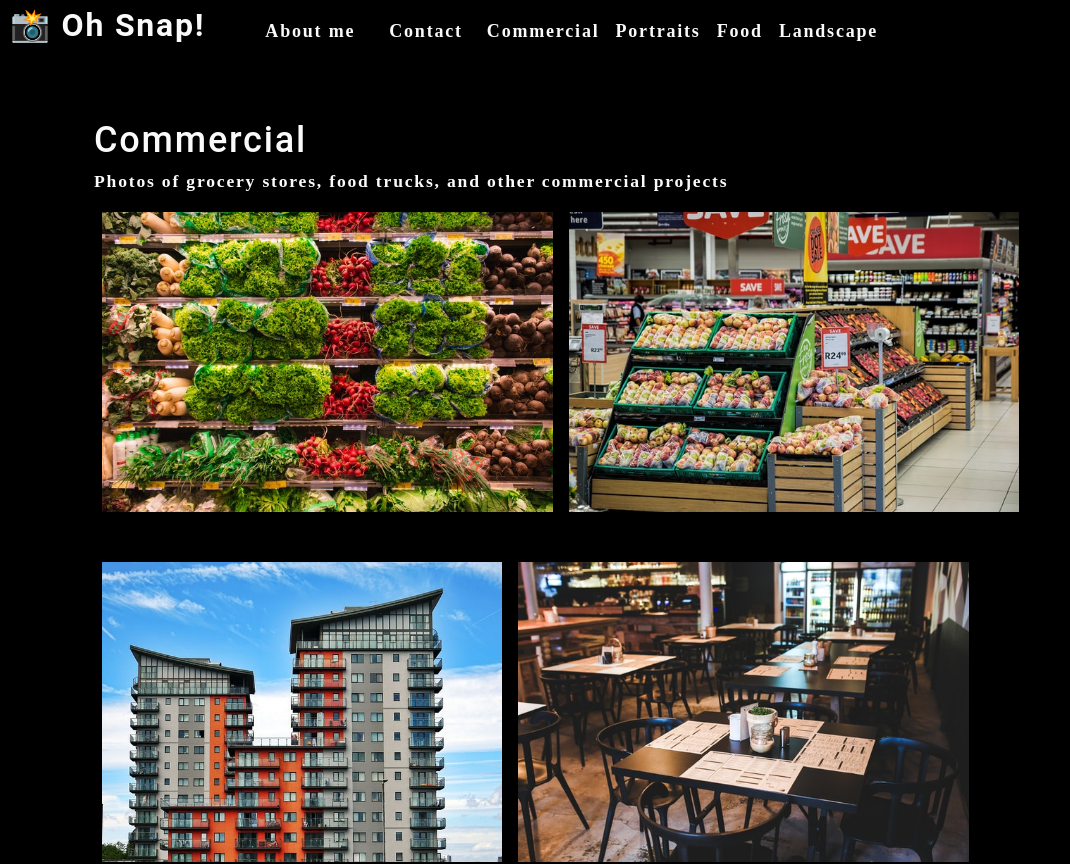
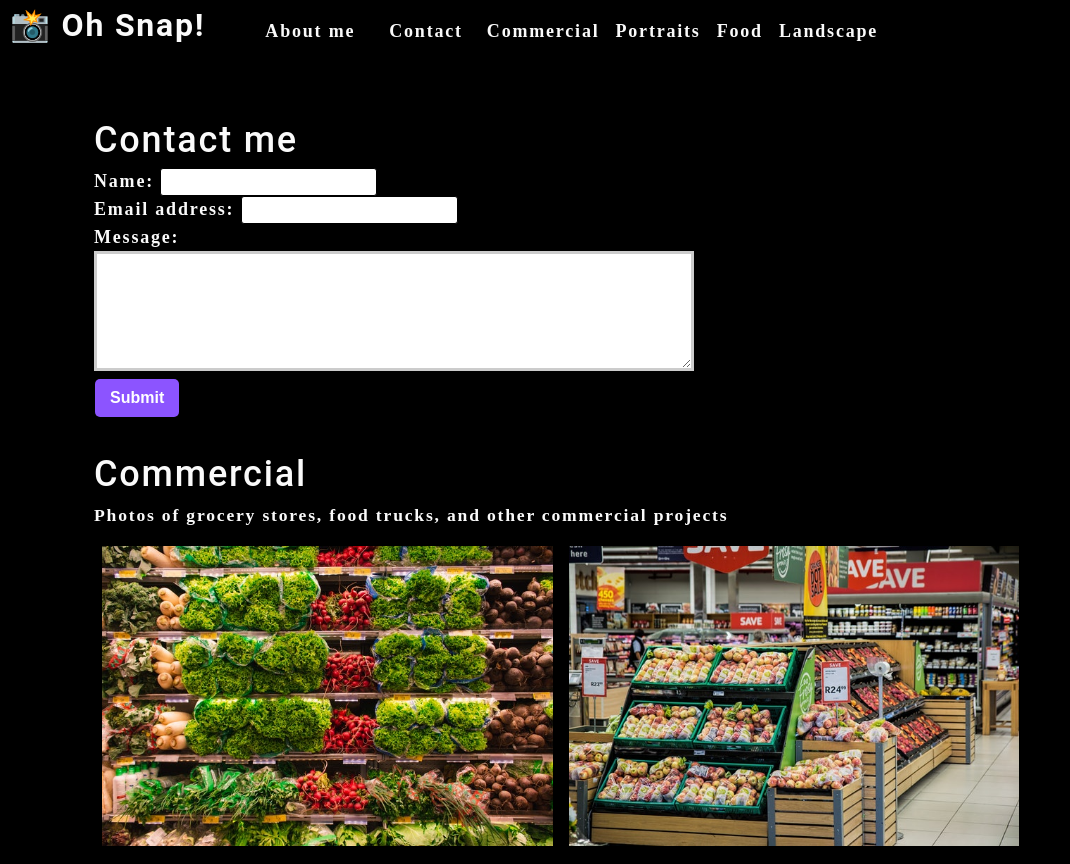
Before and after one commit to Darolo13/photo-port, a React (Create React App) app: page / in a window 1280 px wide. Shown: the top 864 px of the page, without its empty margins (0-1070 px from the left). Built offline with nearby package versions, Linux system fonts and the light colour scheme.

Commit message:
Control State with a Controlled Component

```diff
--- a/src/App.js
+++ b/src/App.js
@@ -2,6 +2,7 @@
 import Nav from './components/Nav';
 import About from './components/About';
 import Gallery from './components/Gallery';
+import ContactForm from './components/Contact';
 
 function App() {
   const [categories] = useState([
@@ -24,6 +25,7 @@
         currentCategory={currentCategory}
       ></Nav>
       <main>
+        <ContactForm></ContactForm>
         <Gallery currentCategory={currentCategory}></Gallery>
         <About></About>
       </main>
--- a/src/components/Contact/index.js
+++ b/src/components/Contact/index.js
@@ -1,24 +1,37 @@
-import React from "react";
+import React, { useState } from "react";
 
 function ContactForm() {
+
+    const [formState, setFormState] = useState({ name: '', email: '', message: ''});
+    const { name, email, message } = formState;
+
+    function handleChange(e) {
+        setFormState({ ...formState, [e.target.name]: e.target.value })
+    }
+
+    function handleSubmit(e) {
+        e.preventDefault();
+        console.log(formState)
+    }
+
     return (
         <section>
             <h1>Contact me</h1>
-            <form id="contact-form">
+            <form id="contact-form" onSubmit={handleSubmit}>
                 {/* name input */}
                 <div>
                     <label htmlFor="name"> Name: </label>
-                    <input type="text" name="name" />
+                    <input type="text" name="name" defaultValue={name} onChange={handleChange} />
                 </div>
                 {/* email input */}
                 <div>
                     <label htmlFor="email"> Email address: </label>
-                    <input type="email" name="email" />
+                    <input type="email" name="email" defaultValue={email} onChange={handleChange} />
                 </div>
                 {/* message text area */}
                 <div>
                     <label htmlFor="message">Message:</label>
-                    <textarea name="message" row="5" />
+                    <textarea name="message" defaultValue={message} onChange={handleChange} row="5" />
                 </div>
                 <button type="submit">Submit</button>
             </form>
```
